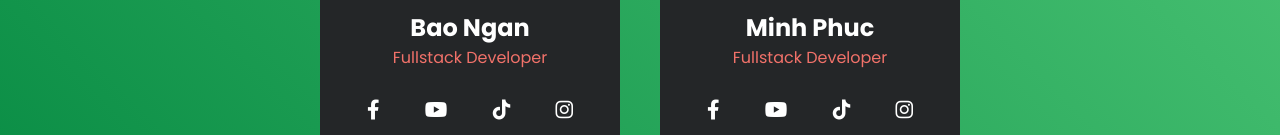
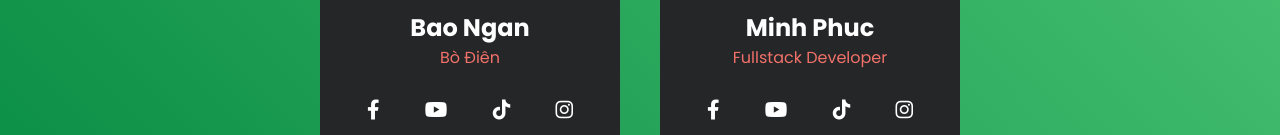
Before and after one commit to MinhPhucNguyen/Day2, a plain HTML site: page index.html in a window 1280 px wide. Shown: the part 340-475 px from the top of the page. Drawn offline with Linux system fonts and the light colour scheme.

Commit message:
Phuc up code

```diff
--- a/index.html
+++ b/index.html
@@ -17,7 +17,7 @@
             <img src="./img/z3223840831225_40564b75f9eb147a2c10803c4840bf61.jpg" alt="">
         </div>
         <h2>Bao Ngan</h2>
-        <p>Fullstack Developer</p>
+        <p>Bò Điên</p>
         <div class="card__social">
             <a href="https://www.facebook.com/bao.ngan.52493">
                 <i class="fa-brands fa-facebook-f"></i>
```
